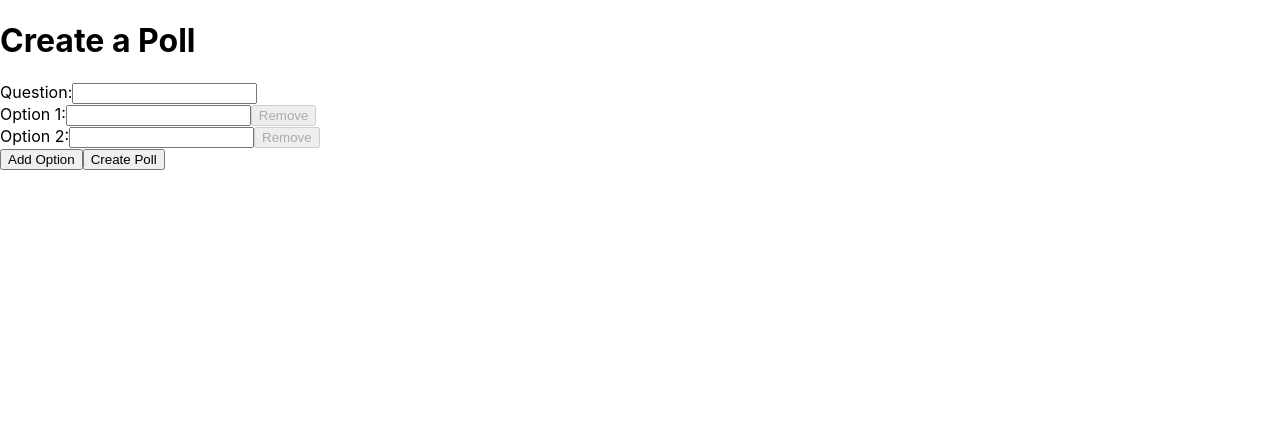
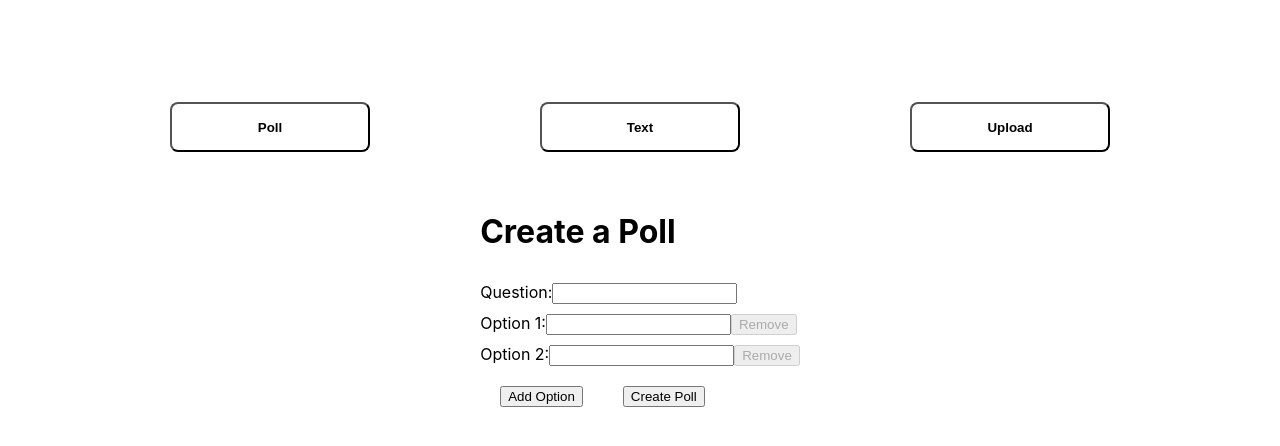
Before and after one commit to afreedicp/telebot, a React (Create React App) app: page / in a window 1280 px wide. Shown: the top 446 px of the page. Built offline with nearby package versions, Linux system fonts and the light colour scheme.

Commit message:
created comp for file text and poll

```diff
--- a/src/App.css
+++ b/src/App.css
@@ -1,38 +1,29 @@
-.App {
-  text-align: center;
+.buttonContainer {
+  display: flex;
+  flex-wrap: wrap;
+  margin-top: 8%;
+  justify-content: space-evenly;
+  width: 100%;
 }
-
-.App-logo {
-  height: 40vmin;
-  pointer-events: none;
+.compButtons {
+  width: 200px;
+  height: 50px;
+  border-radius: 8px;
+  font-weight: 600;
+  background: none;
 }
-
-@media (prefers-reduced-motion: no-preference) {
-  .App-logo {
-    animation: App-logo-spin infinite 20s linear;
-  }
+.compButtons:hover {
+  background: rgb(54, 54, 73);
+  color: aliceblue;
 }
-
-.App-header {
-  background-color: #282c34;
-  min-height: 100vh;
+.active {
+  background: rgb(54, 54, 73);
+  color: aliceblue;
+}
+.compContainer {
   display: flex;
-  flex-direction: column;
-  align-items: center;
-  justify-content: center;
-  font-size: calc(10px + 2vmin);
-  color: white;
+  flex-wrap: wrap;
+  margin-top: 3%;
+  justify-content: space-evenly;
+  width: 100%;
 }
-
-.App-link {
-  color: #61dafb;
-}
-
-@keyframes App-logo-spin {
-  from {
-    transform: rotate(0deg);
-  }
-  to {
-    transform: rotate(360deg);
-  }
-}
--- a/src/App.js
+++ b/src/App.js
@@ -1,135 +1,25 @@
 import { useState } from 'react';
-import axios from 'axios';
+import './App.css';
+import File from './components/File';
+import Poll from './components/Poll';
 
 const App = () => {
-  const [question, setQuestion] = useState('');
-  const [options, setOptions] = useState(['', '']);
-  const [pollId, setPollId] = useState('');
-  const [pollMsgId, setPollMsgId] = useState(0);
-  const [pollResults, setPollResults] = useState(null);
-
-  const handleOptionChange = (index, event) => {
-    const newOptions = [...options];
-    newOptions[index] = event.target.value;
-    setOptions(newOptions);
-  };
-
-  const addOption = () => {
-    setOptions([...options, '']);
-  };
-
-  const removeOption = (index) => {
-    const newOptions = [...options];
-    newOptions.splice(index, 1);
-    setOptions(newOptions);
-  };
-
-  const createPoll = async () => {
-    const response = await axios
-      .post(
-        `https://api.telegram.org/bot${process.env.REACT_APP_TOKEN}/sendPoll`,
-        {
-          chat_id: process.env.REACT_APP_ChatId_1,
-          question: question,
-          options: options,
-          is_anonymous: false,
-          type: 'regular',
-        }
-      )
-      .then((res) => {
-        setPollId(res.data.result.poll.id);
-        setPollMsgId(res.data.result.message_id);
-        setTimeout(() => {
-          // endPoll();
-        }, 5000);
-        const endPoll = async () => {
-          const response = await axios.post(
-            `https://api.telegram.org/bot${process.env.REACT_APP_TOKEN}/stopPoll`,
-            {
-              message_id: res.data.result.message_id,
-              chat_id: process.env.REACT_APP_ChatId_1,
-            }
-          );
-          console.log(response.data);
-        };
-      });
-  };
-
-  const getPollResults = async () => {
-    const response = await axios.post(
-      `https://api.telegram.org/bot${process.env.REACT_APP_TOKEN}/getPollResult`,
-      {
-        chat_id: process.env.REACT_APP_ChatId_1,
-        poll_id: pollId,
-        message_id: pollMsgId,
-      }
-    );
-    if (response.data.ok) {
-      const result = response.data.result;
-      if (result.is_closed && result.total_voter_count >= 2) {
-        console.log(result.options); // array of poll options with votes count
-      } else {
-        console.log('Poll has not ended or has less than 2 participants.');
-      }
-    } else {
-      console.log('Failed to get poll result.');
-    }
-
-    setPollResults(response.data.result);
-  };
-
+  const [activeComp, setActiveComp] = useState('poll');
   return (
     <div>
-      <h1>Create a Poll</h1>
-      <label htmlFor='question'>Question:</label>
-      <input
-        type='text'
-        id='question'
-        value={question}
-        onChange={(e) => setQuestion(e.target.value)}
-      />
-      {options.map((option, index) => (
-        <div key={index}>
-          <label htmlFor={`option${index}`}>Option {index + 1}:</label>
-          <input
-            type='text'
-            id={`option${index}`}
-            value={option}
-            onChange={(e) => handleOptionChange(index, e)}
-          />
-          <button
-            type='button'
-            onClick={() => removeOption(index)}
-            disabled={options.length <= 2}
-          >
-            Remove
-          </button>
-        </div>
-      ))}
-      <button type='button' onClick={addOption}>
-        Add Option
-      </button>
-      <button type='button' onClick={createPoll}>
-        Create Poll
-      </button>
-      {pollId && (
-        <div>
-          <p>Your poll has been created with ID {pollId}.</p>
-          <button type='button' onClick={() => getPollResults()}>
-            Get Poll Results
-          </button>
-          {pollResults && (
-            <div>
-              {pollResults.options.map((option, index) => (
-                <div key={index}>
-                  <p>{option.text}</p>
-                  <p>Votes: {option.voter_count}</p>
-                </div>
-              ))}
-            </div>
-          )}
-        </div>
-      )}
+      <div className='buttonContainer'>
+        <button className='compButtons' onClick={() => setActiveComp('poll')}>
+          Poll
+        </button>
+        <button className='compButtons' onClick={() => setActiveComp('text')}>
+          Text
+        </button>
+        <button className='compButtons' onClick={() => setActiveComp('file')}>
+          Upload
+        </button>
+      </div>
+      <div className='compContainer'>{activeComp === 'poll' && <Poll />}</div>
+      <div className='compContainer'>{activeComp === 'file' && <File />}</div>
     </div>
   );
 };
--- /dev/null
+++ b/src/components/File/index.jsx
@@ -0,0 +1,42 @@
+import React, { useState, useEffect } from 'react';
+import axios from 'axios';
+
+const File = () => {
+  const [chatId, setChatId] = useState(null);
+
+  //   useEffect(() => {
+  //     // Set the chat ID to listen to
+  //     setChatId(process.env.REACT_APP_ChatId_1);
+
+  //     // Start listening for updates
+  //     const interval = setInterval(() => {
+  //       axios
+  //         .get(
+  //           `https://api.telegram.org/bot${process.env.REACT_APP_BOT_TOKEN}/getUpdates?chat_id=${process.env.REACT_APP_ChatId_1}`
+  //         )
+  //         .then((response) => {
+  //           const message = response.data.result[0].message;
+  //           if (message.document) {
+  //             // A file was uploaded in the chat
+  //             const fileId = message.document.file_id;
+  //             console.log(`File uploaded with ID: ${fileId}`);
+  //             // Do something with the file ID here
+  //           }
+  //         })
+  //         .catch((error) => {
+  //           console.log(error);
+  //         });
+  //     }, 5000);
+
+  //     return () => clearInterval(interval);
+  //   }, [chatId]);
+
+  return (
+    <div>
+      <h1>Chat Listener</h1>
+      <p>Listening for file uploads in chat </p>
+    </div>
+  );
+};
+
+export default File;
--- /dev/null
+++ b/src/components/Poll/index.jsx
@@ -0,0 +1,137 @@
+import { useState } from 'react';
+import axios from 'axios';
+import './styles.css';
+const Poll = () => {
+  const [question, setQuestion] = useState('');
+  const [options, setOptions] = useState(['', '']);
+  const [pollId, setPollId] = useState('');
+  const [pollMsgId, setPollMsgId] = useState(0);
+  const [pollResults, setPollResults] = useState(null);
+
+  const handleOptionChange = (index, event) => {
+    const newOptions = [...options];
+    newOptions[index] = event.target.value;
+    setOptions(newOptions);
+  };
+
+  const addOption = () => {
+    setOptions([...options, '']);
+  };
+
+  const removeOption = (index) => {
+    const newOptions = [...options];
+    newOptions.splice(index, 1);
+    setOptions(newOptions);
+  };
+
+  const createPoll = async () => {
+    const response = await axios
+      .post(
+        `https://api.telegram.org/bot${process.env.REACT_APP_TOKEN}/sendPoll`,
+        {
+          chat_id: process.env.REACT_APP_ChatId_1,
+          question: question,
+          options: options,
+          is_anonymous: false,
+          type: 'regular',
+        }
+      )
+      .then((res) => {
+        setPollId(res.data.result.poll.id);
+        setPollMsgId(res.data.result.message_id);
+        //    setTimeout(() => {
+        // endPoll();
+        //    }, 5000);
+        //    const endPoll = async () => {
+        //      const response = await axios.post(
+        //        `https://api.telegram.org/bot${process.env.REACT_APP_TOKEN}/stopPoll`,
+        //        {
+        //          message_id: res.data.result.message_id,
+        //          chat_id: process.env.REACT_APP_ChatId_1,
+        //        }
+        //      );
+        //      console.log(response.data);
+        //    };
+      });
+  };
+
+  const getPollResults = async () => {
+    const response = await axios.post(
+      `https://api.telegram.org/bot${process.env.REACT_APP_TOKEN}/getPollResult`,
+      {
+        chat_id: process.env.REACT_APP_ChatId_1,
+        poll_id: pollId,
+        message_id: pollMsgId,
+      }
+    );
+    if (response.data.ok) {
+      const result = response.data.result;
+      if (result.is_closed && result.total_voter_count >= 2) {
+        console.log(result.options); // array of poll options with votes count
+      } else {
+        console.log('Poll has not ended or has less than 2 participants.');
+      }
+    } else {
+      console.log('Failed to get poll result.');
+    }
+
+    setPollResults(response.data.result);
+  };
+
+  return (
+    <div>
+      <h1>Create a Poll</h1>
+      <label htmlFor='question'>Question:</label>
+      <input
+        type='text'
+        id='question'
+        value={question}
+        onChange={(e) => setQuestion(e.target.value)}
+      />
+      {options.map((option, index) => (
+        <div key={index}>
+          <label htmlFor={`option${index}`}>Option {index + 1}:</label>
+          <input
+            type='text'
+            id={`option${index}`}
+            value={option}
+            onChange={(e) => handleOptionChange(index, e)}
+          />
+          <button
+            type='button'
+            onClick={() => removeOption(index)}
+            disabled={options.length <= 2}
+          >
+            Remove
+          </button>
+        </div>
+      ))}
+      <button className='actionbtn' type='button' onClick={addOption}>
+        Add Option
+      </button>
+      <button className='actionbtn' type='button' onClick={createPoll}>
+        Create Poll
+      </button>
+      {pollId && (
+        <div>
+          <p>Your poll has been created with ID {pollId}.</p>
+          <button type='button' onClick={() => getPollResults()}>
+            Get Poll Results
+          </button>
+          {pollResults && (
+            <div>
+              {pollResults.options.map((option, index) => (
+                <div key={index}>
+                  <p>{option.text}</p>
+                  <p>Votes: {option.voter_count}</p>
+                </div>
+              ))}
+            </div>
+          )}
+        </div>
+      )}
+    </div>
+  );
+};
+
+export default Poll;
--- /dev/null
+++ b/src/components/Poll/styles.css
@@ -0,0 +1,6 @@
+input {
+  margin-top: 10px;
+}
+.actionbtn {
+  margin: 20px 20px;
+}
```
Also changed, not shown: 1 other file (tests, documents, lock files or other folders).
